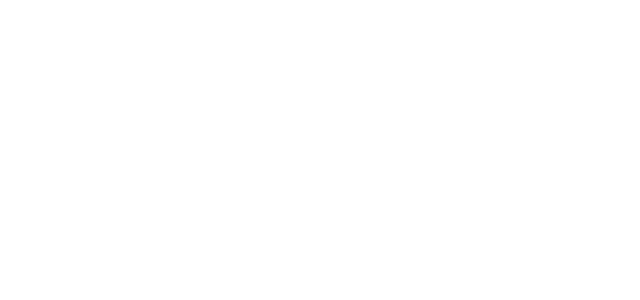
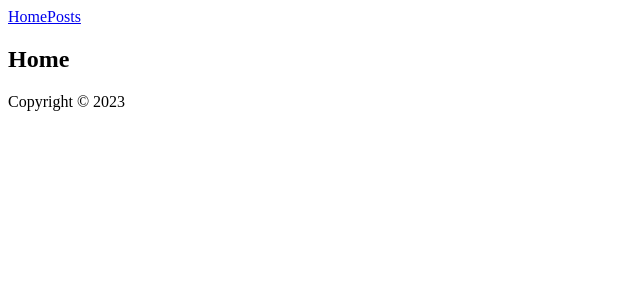
Before and after one commit to garbalau-github/react-folder-structure, a React (Vite) app: page / in a window 1280 px wide. Shown: the top 300 px of the page, without its empty margins (0-640 px from the left). Built offline with nearby package versions, Linux system fonts and the light colour scheme.

Commit message:
Added routing and, few pages, layout components

```diff
--- a/package.json
+++ b/package.json
@@ -10,7 +10,8 @@
   },
   "dependencies": {
     "react": "^18.2.0",
-    "react-dom": "^18.2.0"
+    "react-dom": "^18.2.0",
+    "react-router-dom": "^6.10.0"
   },
   "devDependencies": {
     "@types/react": "^18.0.26",
--- /dev/null
+++ b/src/common/layout/Footer.tsx
@@ -0,0 +1,9 @@
+const Footer = () => {
+  return (
+    <footer>
+      <p>Copyright &copy; 2023</p>
+    </footer>
+  );
+};
+
+export default Footer;
--- /dev/null
+++ b/src/common/layout/MainLayout.tsx
@@ -0,0 +1,19 @@
+import { ReactNode } from 'react';
+import Navbar from './Navbar';
+import Footer from './Footer';
+
+interface MainLayoutProps {
+  children: ReactNode;
+}
+
+const MainLayout = ({ children }: MainLayoutProps) => {
+  return (
+    <main>
+      <Navbar />
+      {children}
+      <Footer />
+    </main>
+  );
+};
+
+export default MainLayout;
--- /dev/null
+++ b/src/common/layout/Navbar.tsx
@@ -0,0 +1,12 @@
+import { Link } from 'react-router-dom';
+
+const Navbar = () => {
+  return (
+    <nav>
+      <Link to='/'>Home</Link>
+      <Link to='/posts'>Posts</Link>
+    </nav>
+  );
+};
+
+export default Navbar;
--- /dev/null
+++ b/src/common/pages/Home.tsx
@@ -0,0 +1,11 @@
+import MainLayout from '../layout/MainLayout';
+
+const Home = () => {
+  return (
+    <MainLayout>
+      <h2>Home</h2>
+    </MainLayout>
+  );
+};
+
+export default Home;
--- /dev/null
+++ b/src/common/pages/NotFound.tsx
@@ -0,0 +1,11 @@
+import MainLayout from '../layout/MainLayout';
+
+const NotFound = () => {
+  return (
+    <MainLayout>
+      <h2>Not Found, 404</h2>
+    </MainLayout>
+  );
+};
+
+export default NotFound;
--- /dev/null
+++ b/src/common/routers/RootRouter.tsx
@@ -0,0 +1,16 @@
+import { BrowserRouter, Routes, Route } from 'react-router-dom';
+import NotFound from '../pages/NotFound';
+import Home from '../pages/Home';
+
+const RootRouter = () => {
+  return (
+    <BrowserRouter>
+      <Routes>
+        <Route path='/' element={<Home />} />
+        <Route path='*' element={<NotFound />} />
+      </Routes>
+    </BrowserRouter>
+  );
+};
+
+export default RootRouter;
--- a/src/main.tsx
+++ b/src/main.tsx
@@ -1,6 +1,11 @@
 import React from 'react';
 import ReactDOM from 'react-dom/client';
+import RootRouter from './common/routers/RootRouter';
 
 const rootElement = document.getElementById('root') as HTMLElement;
 
-ReactDOM.createRoot(rootElement).render(<React.StrictMode></React.StrictMode>);
+ReactDOM.createRoot(rootElement).render(
+  <React.StrictMode>
+    <RootRouter />
+  </React.StrictMode>
+);
```
Also changed, not shown: 1 other file (tests, documents, lock files or other folders).
